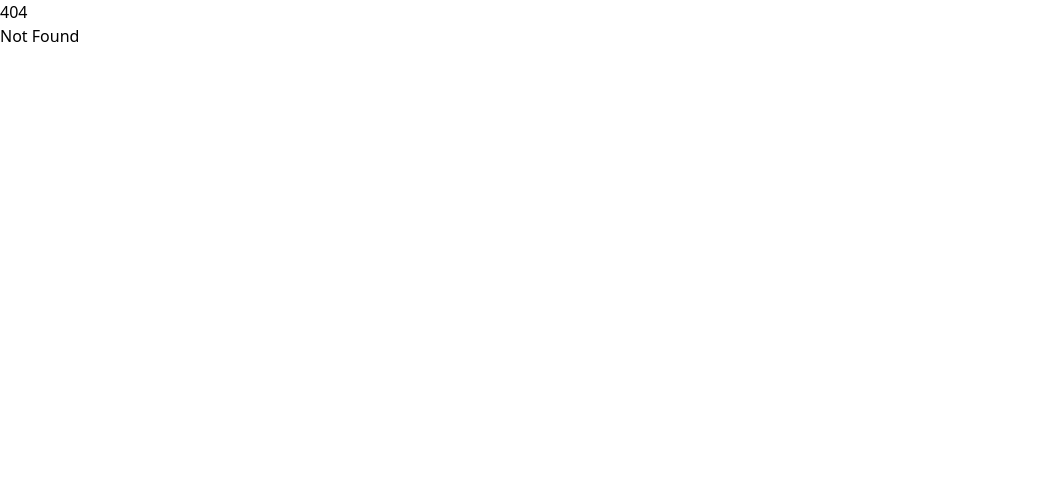
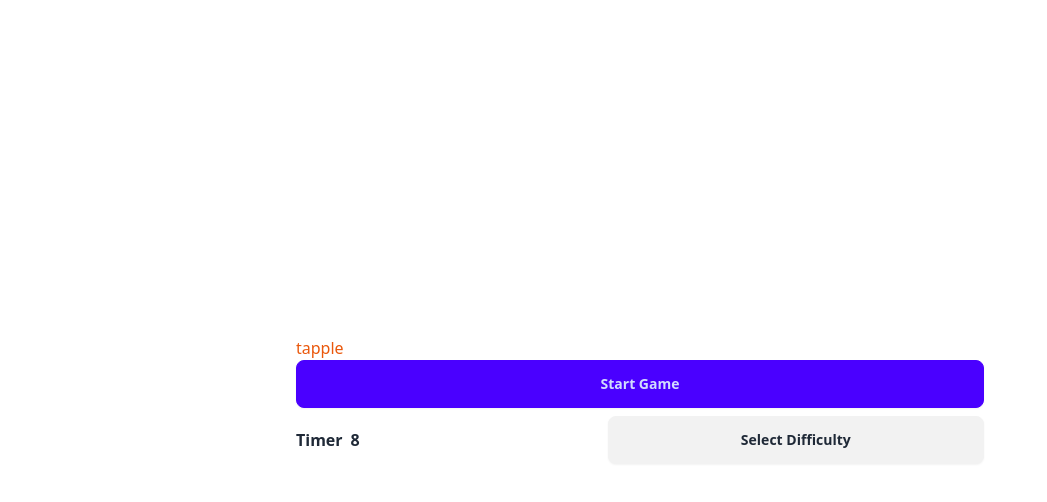
Before and after one commit to CG-U/TappleGame, a SvelteKit app: page /pass-and-play in a window 1280 px wide. Before the commit this address had no page. Shown: the top 502 px of the page, without its empty margins (0-1047 px from the left). Built offline with nearby package versions, Linux system fonts and the light colour scheme.

Commit message:
feat: Working menu

```diff
--- a/package.json
+++ b/package.json
@@ -18,6 +18,7 @@
 		"@tailwindcss/typography": "^0.5.15",
 		"@types/eslint": "^9.6.0",
 		"autoprefixer": "^10.4.20",
+		"daisyui": "^4.12.13",
 		"eslint": "^9.7.0",
 		"eslint-config-prettier": "^9.1.0",
 		"eslint-plugin-svelte": "^2.36.0",
--- a/src/routes/+layout.svelte
+++ b/src/routes/+layout.svelte
@@ -3,4 +3,6 @@
 	let { children } = $props();
 </script>
 
-{@render children()}
+<div class="bg-base text-base-content h-screen w-screen">
+	{@render children()}
+</div>
--- a/src/routes/+page.svelte
+++ b/src/routes/+page.svelte
@@ -1,2 +1,14 @@
-<h1>Welcome to SvelteKit</h1>
-<p>Visit <a href="https://svelte.dev/docs/kit">svelte.dev/docs/kit</a> to read the documentation</p>
+<div class=" flex h-full w-full flex-col items-center justify-center space-y-8">
+	<h1 class="text-9xl">Tapple</h1>
+	<section aria-label="mode section" class="flex flex-col space-y-2">
+		<a class="btn text-primary border-primary" href="/pass-and-play">Pass and Play</a>
+		<a class="btn text-primary border-primary" href="/lobby-mode">Lobby Mode</a>
+	</section>
+	<!-- <button class="rouned">Pass and play</button> -->
+
+	<p class="font-semibold">
+		created by: <span class="text-xs text-orange-600">dot</span><span
+			class="text-lg font-bold text-white">Ced</span
+		>
+	</p>
+</div>
--- /dev/null
+++ b/src/routes/pass-and-play/+page.server.ts
@@ -0,0 +1,36 @@
+export const load = () => {
+	const categories = ['country'];
+	const letters = [
+		'A',
+		'B',
+		'C',
+		'D',
+		'E',
+		'F',
+		'G',
+		'H',
+		'I',
+		'J',
+		'K',
+		'L',
+		'M',
+		'N',
+		'O',
+		'P',
+		'Q',
+		'R',
+		'S',
+		'T',
+		'U',
+		'V',
+		'W',
+		'X',
+		'Y',
+		'Z'
+	];
+
+	return {
+		category: categories[Math.floor(Math.random() * categories.length)],
+		letters: letters
+	};
+};
--- /dev/null
+++ b/src/routes/pass-and-play/+page.svelte
@@ -0,0 +1,163 @@
+<script lang="ts">
+	import { fade } from 'svelte/transition';
+	import { onDestroy } from 'svelte';
+
+	let usedLetters: string[] = [];
+	export let data;
+
+	let { letters, category } = data;
+	function shuffle(array: string[]) {
+		let currentIndex = array.length;
+
+		// While there remain elements to shuffle...
+		while (currentIndex != 0) {
+			// Pick a remaining element...
+			const randomIndex = Math.floor(Math.random() * currentIndex);
+			currentIndex--;
+
+			// And swap it with the current element.
+			[array[currentIndex], array[randomIndex]] = [array[randomIndex], array[currentIndex]];
+		}
+
+		return array;
+	}
+
+	let difficulty = 'Select Difficulty';
+	let showCategory = false;
+	let reset = false;
+	let openSettings = false;
+
+	let timer = 8;
+	let seconds: number = timer;
+
+	function resetClock() {
+		seconds = timer;
+	}
+
+	let interval: any;
+	const startCountdown = () => {
+		interval = setInterval(() => {
+			if (seconds > 0) {
+				seconds -= 1;
+			} else {
+				clearInterval(interval); // Stop the interval when it reaches 0
+			}
+		}, 1000);
+	};
+
+	$: if (showCategory) {
+		startCountdown();
+	}
+
+	$: if (seconds === 0) {
+		reset = true;
+	}
+
+	onDestroy(() => {
+		clearInterval(interval);
+	});
+</script>
+
+<div
+	class="mx-auto flex h-full w-full max-w-3xl flex-col items-center justify-center space-y-20 px-8"
+>
+	<div class="w-full rounded-lg p-2">
+		<h1 class="text-orange-600">tapple</h1>
+
+		{#if !showCategory}
+			<div class="flex flex-col items-center space-y-2">
+				<button
+					onclick={() => {
+						showCategory = true;
+						letters = shuffle(letters);
+						reset = false;
+						resetClock();
+					}}
+					class="btn btn-primary w-full">Start Game</button
+				>
+
+				<div class="flex w-full space-x-1">
+					<label class="flex items-center font-bold">
+						Timer
+						<input
+							class="w-full rounded-lg px-2 py-3"
+							type="number"
+							name="timer"
+							bind:value={timer}
+						/>
+					</label>
+					<div class="dropdown dropdown-bottom dropdown-hover flex-1">
+						<div tabindex="-1" class="btn w-full">{difficulty}</div>
+						<ul
+							tabindex="-1"
+							class="menu dropdown-content z-[1] w-full rounded-box bg-base-100 p-2 shadow"
+						>
+							<li class="transition-all duration-300 hover:text-lg">
+								<button
+									onclick={() => {
+										difficulty = 'Normal';
+									}}
+									class="flex justify-center"
+								>
+									Normal
+								</button>
+							</li>
+							<li class="transition-all duration-300 hover:text-lg">
+								<button
+									onclick={() => {
+										difficulty = 'Dyslexic';
+									}}
+									class="flex justify-center"
+									>Dyslexic
+								</button>
+							</li>
+							<li class="transition-all duration-300 hover:text-lg">
+								<button
+									onclick={() => {
+										difficulty = 'I Cant Read';
+									}}
+									class="flex justify-center"
+								>
+									I Cant Read
+								</button>
+							</li>
+						</ul>
+					</div>
+				</div>
+			</div>
+		{:else}
+			<div class="flex justify-between">
+				<div class="flex items-center text-8xl">
+					<p in:fade>{category}</p>
+				</div>
+				<p class="text-8xl">{seconds}</p>
+			</div>
+		{/if}
+	</div>
+
+	<div class={`${showCategory ? 'grid' : 'hidden'} grid-cols-12 gap-3`} in:fade>
+		{#each letters as letter}
+			<button
+				class={`${!usedLetters.includes(letter) ? 'btn' : 'btn btn-disabled'}`}
+				onclick={() => {
+					if (seconds !== 0) {
+						usedLetters = [...usedLetters, letter];
+						resetClock();
+					}
+				}}
+				disabled={!showCategory}>{letter}</button
+			>
+		{/each}
+	</div>
+
+	{#if reset}
+		<button
+			class="btn btn-error"
+			onclick={() => {
+				usedLetters = [];
+				showCategory = false;
+				reset = false;
+			}}>RESET</button
+		>
+	{/if}
+</div>
--- a/tailwind.config.ts
+++ b/tailwind.config.ts
@@ -1,4 +1,5 @@
 import typography from '@tailwindcss/typography';
+import daisyui from 'daisyui';
 import type { Config } from 'tailwindcss';
 
 export default {
@@ -8,5 +9,5 @@ export default {
 		extend: {}
 	},
 
-	plugins: [typography]
+	plugins: [typography, daisyui]
 } as Config;
```
Also changed, not shown: 1 other file (tests, documents, lock files or other folders).
